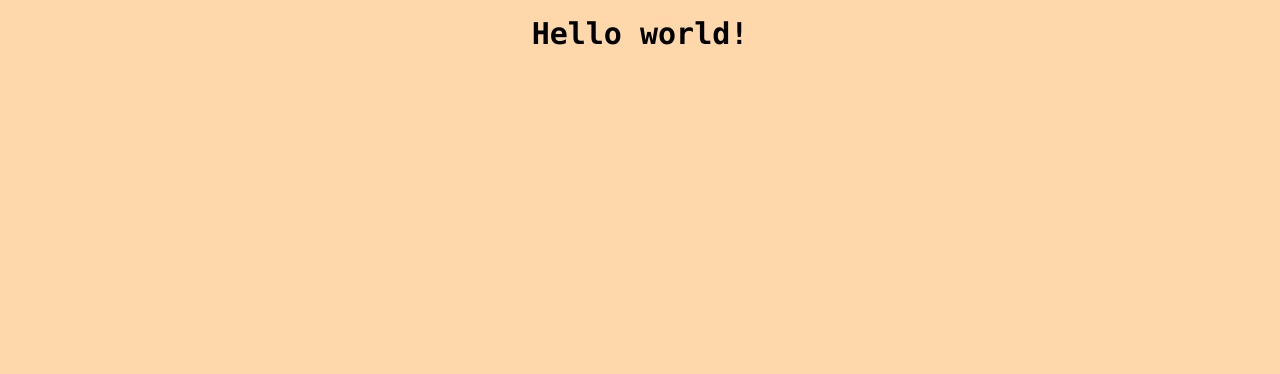
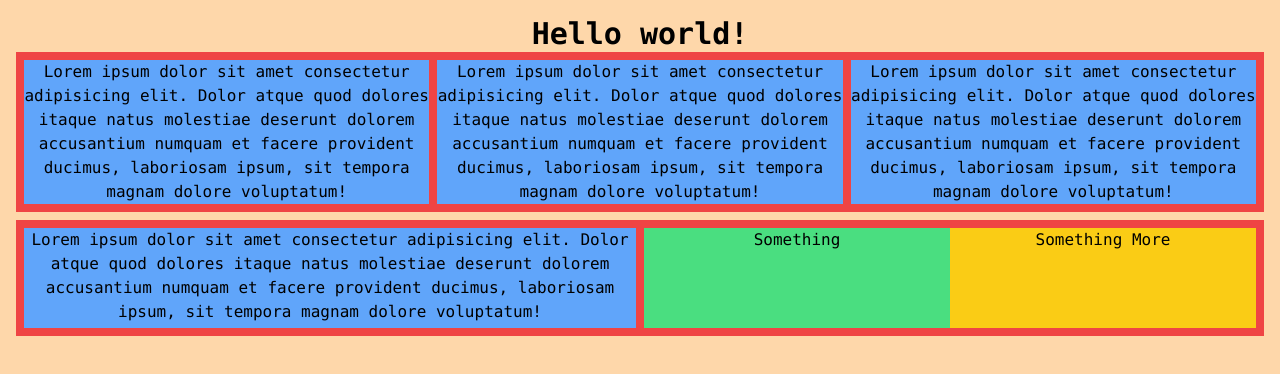
Before and after one commit to 8jigarpatel/learn-css-tailwindcss, a website: page src/index.html in a window 1280 px wide. Drawn offline with Linux system fonts and the light colour scheme.

Commit message:
feat: add UI components

```diff
--- a/src/index.html
+++ b/src/index.html
@@ -9,6 +9,49 @@
     <div class="container mx-auto p-4">
       <div class="text-center">
         <h1 class="text-3xl font-bold">Hello world!</h1>
+
+        <div class=""></div>
+
+        <div class="bg-red-500 flex gap-2 p-2 flex-col md:flex-row">
+          <div class="bg-blue-400 flex-1" style="min-height: 100px">
+            Lorem ipsum dolor sit amet consectetur adipisicing elit. Dolor atque
+            quod dolores itaque natus molestiae deserunt dolorem accusantium
+            numquam et facere provident ducimus, laboriosam ipsum, sit tempora
+            magnam dolore voluptatum!
+          </div>
+          <div class="bg-blue-400 flex-1" style="min-height: 100px">
+            Lorem ipsum dolor sit amet consectetur adipisicing elit. Dolor atque
+            quod dolores itaque natus molestiae deserunt dolorem accusantium
+            numquam et facere provident ducimus, laboriosam ipsum, sit tempora
+            magnam dolore voluptatum!
+          </div>
+          <div class="bg-blue-400 flex-1" style="min-height: 100px">
+            Lorem ipsum dolor sit amet consectetur adipisicing elit. Dolor atque
+            quod dolores itaque natus molestiae deserunt dolorem accusantium
+            numquam et facere provident ducimus, laboriosam ipsum, sit tempora
+            magnam dolore voluptatum!
+          </div>
+        </div>
+
+        <div class="my-2"></div>
+
+        <div class="bg-red-500 flex gap-2 p-2 flex-col md:flex-row">
+          <div class="bg-blue-400 flex-1" style="min-height: 100px">
+            Lorem ipsum dolor sit amet consectetur adipisicing elit. Dolor atque
+            quod dolores itaque natus molestiae deserunt dolorem accusantium
+            numquam et facere provident ducimus, laboriosam ipsum, sit tempora
+            magnam dolore voluptatum!
+          </div>
+          <div
+            class="bg-blue-400 flex-1 flex flex-col md:flex-row"
+            style="min-height: 100px"
+          >
+            <div class="bg-green-400 flex-1">Something</div>
+            <div class="bg-yellow-400 flex-1">Something More</div>
+          </div>
+        </div>
+
+        <div></div>
       </div>
     </div>
   </body>
```
Also changed, not shown: dist/styles/style.css.
